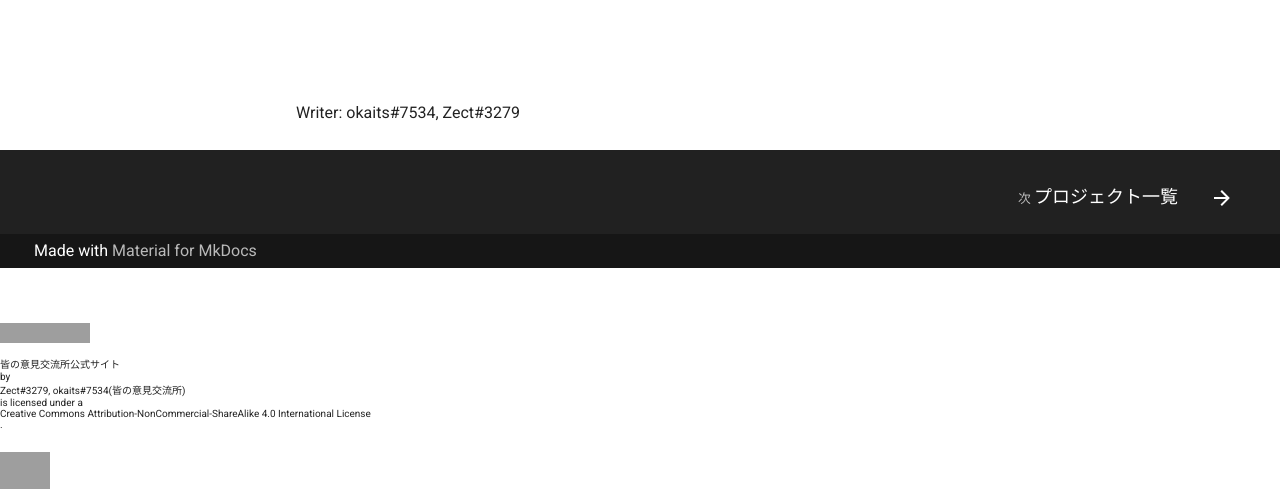
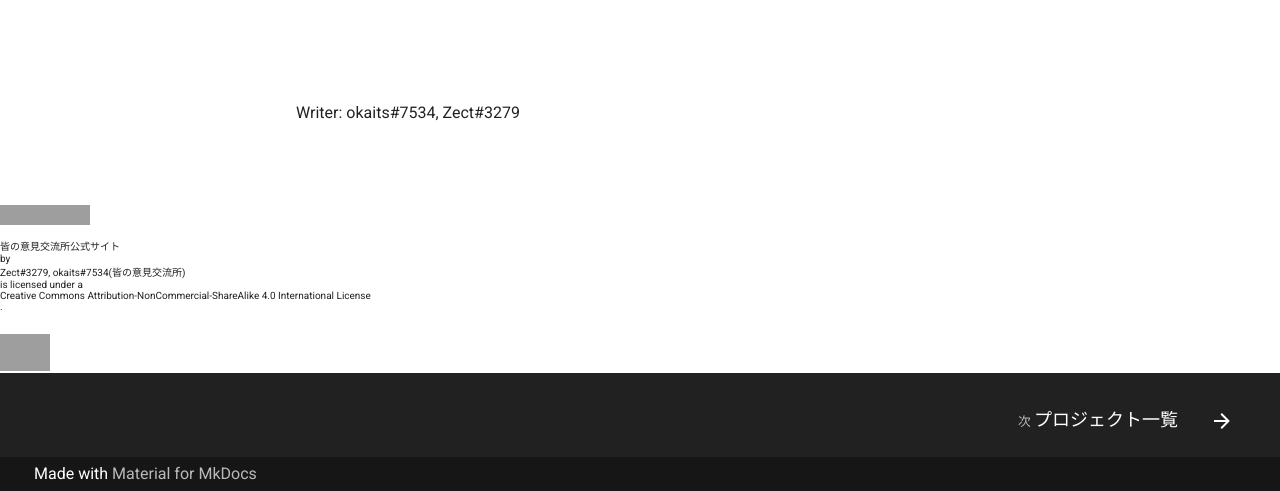
Before and after one commit to linuxcodevserver/linuxcodevserver.github.io, an MkDocs documentation site: the page built from docs/index.md, in a window 1280 px wide and 1379 px high. Shown: the part 888-1379 px from the top of the window. Built offline with MkDocs 1.6.1 and Material for MkDocs 9.7.7, drawn with Linux system fonts in a browser that asks for light colours; comment, search, counter and statistics services are not loaded; grey boxes are pictures that could not be loaded.

Commit message:
[Fix]: フッターの下にライセンスがあったから

```diff
--- a/overrides/partials/footer.html
+++ b/overrides/partials/footer.html
@@ -1,4 +1,7 @@
 {% import "partials/language.html" as lang with context %}
+<a rel="license" href="http://creativecommons.org/licenses/by-nc-sa/4.0/"><img alt="Creative Commons License" style="border-width:0" src="https://i.creativecommons.org/l/by-nc-sa/4.0/88x31.png" /></a><br /><span xmlns:dct="http://purl.org/dc/terms/" href="http://purl.org/dc/dcmitype/Text" property="dct:title" rel="dct:type">皆の意見交流所公式サイト</span> by <a xmlns:cc="http://creativecommons.org/ns#" href="https://discord.com/invite/sUdAE64Zc7" property="cc:attributionName" rel="cc:attributionURL">Zect#3279, okaits#7534(皆の意見交流所)</a> is licensed under a <a rel="license" href="http://creativecommons.org/licenses/by-nc-sa/4.0/">Creative Commons Attribution-NonCommercial-ShareAlike 4.0 International License</a>.
+<br><br><br>
+<a href="https://github.com/linuxcodevserver/linuxcodevserver.github.io"><img src="https://ideal-reality.com/wp-content/uploads/GitThumbnail.png" alt="Github" width="50"></a>
 <footer class="md-footer">
   {% if page.previous_page or page.next_page %}
     <nav class="md-footer__inner md-grid" aria-label="{{ lang.t('footer.title') }}">
@@ -54,7 +57,3 @@
     </div>
   </div>
 </footer>
-<br><br><br><br><br>
-<a rel="license" href="http://creativecommons.org/licenses/by-nc-sa/4.0/"><img alt="Creative Commons License" style="border-width:0" src="https://i.creativecommons.org/l/by-nc-sa/4.0/88x31.png" /></a><br /><span xmlns:dct="http://purl.org/dc/terms/" href="http://purl.org/dc/dcmitype/Text" property="dct:title" rel="dct:type">皆の意見交流所公式サイト</span> by <a xmlns:cc="http://creativecommons.org/ns#" href="https://discord.com/invite/sUdAE64Zc7" property="cc:attributionName" rel="cc:attributionURL">Zect#3279, okaits#7534(皆の意見交流所)</a> is licensed under a <a rel="license" href="http://creativecommons.org/licenses/by-nc-sa/4.0/">Creative Commons Attribution-NonCommercial-ShareAlike 4.0 International License</a>.
-<br><br><br>
-<a href="https://github.com/linuxcodevserver/linuxcodevserver.github.io"><img src="https://ideal-reality.com/wp-content/uploads/GitThumbnail.png" alt="Github" width="50"></a>
```
